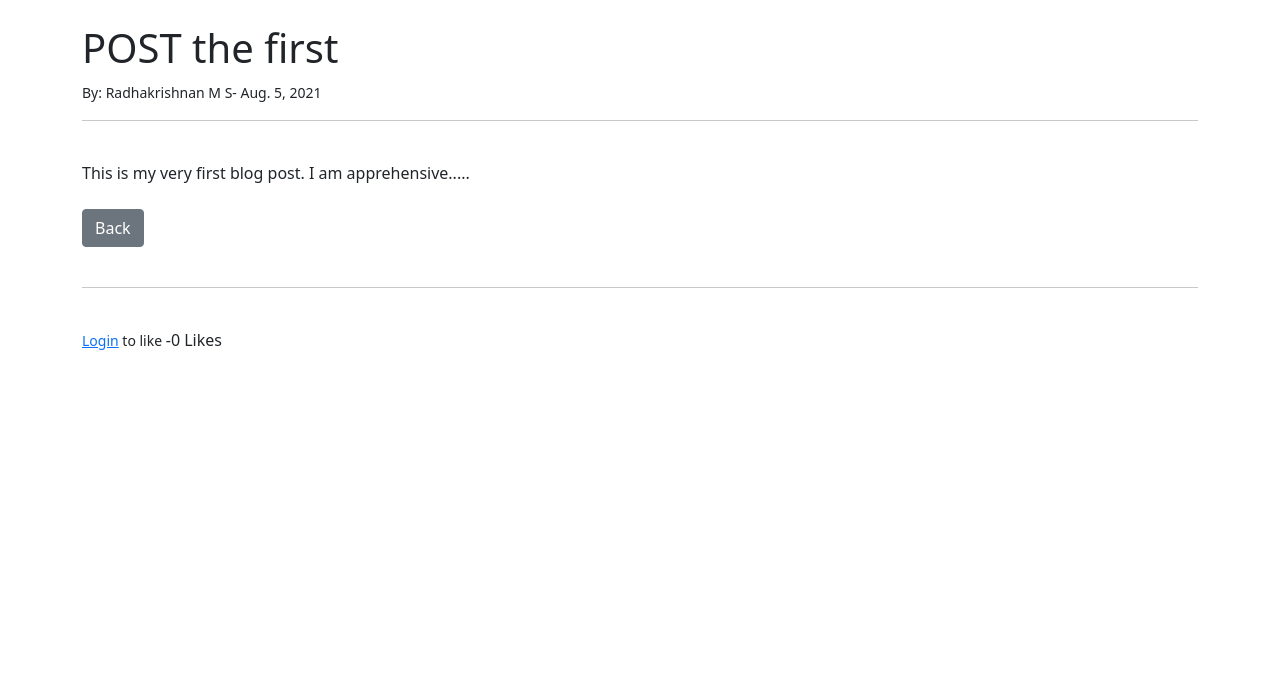
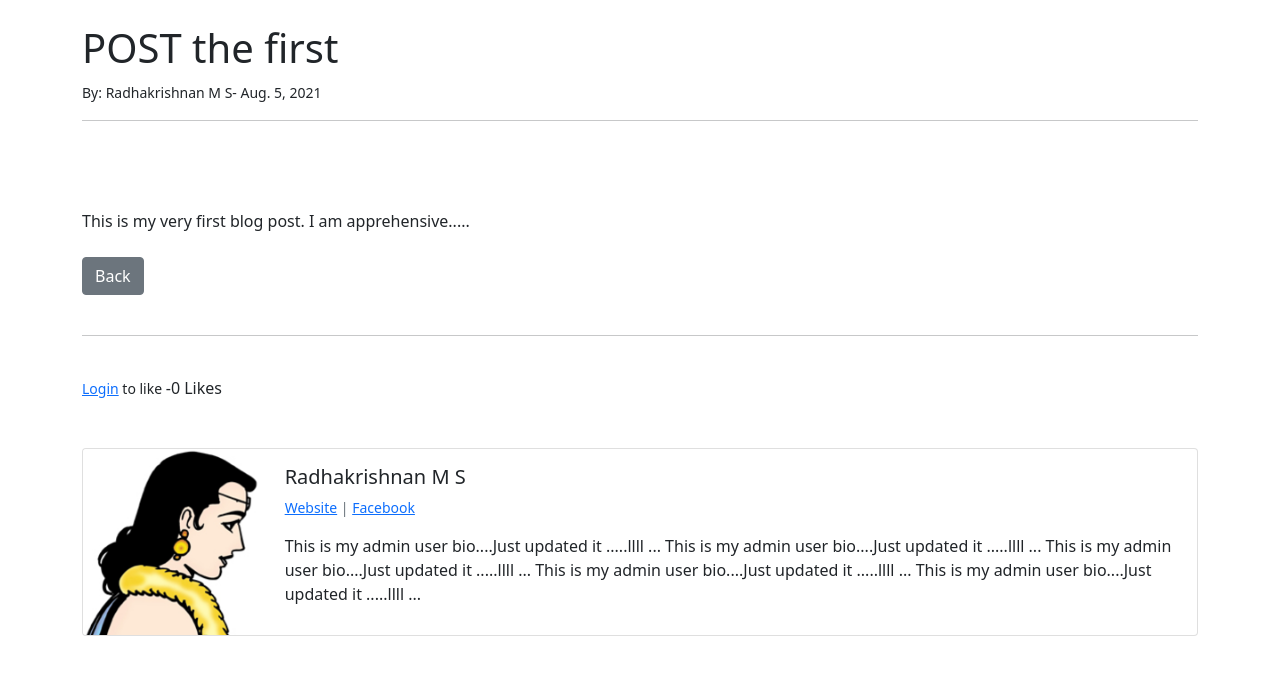
Before and after one commit to wayfrr/ElderGitSublimeDjangoBlog, a Django app: page /article/1 in a window 1280 px wide. Shown: the part 56-731 px from the top of the page. Run offline with Django 3.2, Linux system fonts and the light colour scheme; data comes from the database, SQL or seed files in the repository; both versions use the stored data as it was after the commit; some libraries are stand-ins or nearby versions.

Commit message:
Upto and including Video No.28

```diff
--- a/ablog/urls.py
+++ b/ablog/urls.py
@@ -16,9 +16,12 @@ Including another URLconf
 from django.contrib import admin
 from django.urls import path,include
 
+from django.conf import settings
+from django.conf.urls.static import static
+
 urlpatterns = [
     path('admin/', admin.site.urls),
     path('',include('theblog.urls')),
     path('members/',include('django.contrib.auth.urls')),
     path('members/', include('members.urls')),
-]
+]+ static(settings.MEDIA_URL, document_root=settings.MEDIA_ROOT)
--- a/members/templates/registration/edit_profile.html
+++ b/members/templates/registration/edit_profile.html
@@ -4,9 +4,11 @@
 
 
 
+<h1>Edit Profile.....</h1>
+<br/><br/>
 
+{{ user.profile.bio}}
 
-<h1>Edit Profile.....</h1>
 <br/><br/>
 
 <div class="mb-3">
--- a/theblog/admin.py
+++ b/theblog/admin.py
@@ -1,6 +1,7 @@
 from django.contrib import admin
-from .models import Post, Category
+from .models import Post, Category,Profile
 
 # Register your models here.
 admin.site.register(Post)
 admin.site.register(Category)
+admin.site.register(Profile)
--- a/theblog/forms.py
+++ b/theblog/forms.py
@@ -12,7 +12,7 @@ for item in choices:
 class PostForm(forms.ModelForm):
 	class Meta:
 		model = Post
-		fields = ('title', 'title_tag','author','category', 'body','snippet')
+		fields = ('title', 'title_tag','author','category', 'body','snippet','header_image')
 
 		widgets = {
 			'title':forms.TextInput(attrs={'class':'form-control'}),
--- a/theblog/models.py
+++ b/theblog/models.py
@@ -19,8 +19,25 @@ class Category(models.Model):
 		#return reverse('article-detail',args=(str(self.id)) )
 		return reverse('home')
 
+class Profile(models.Model):
+	user = models.OneToOneField(User,null=True,on_delete=models.CASCADE)
+	bio = models.TextField()
+	profile_pic = models.ImageField(null=True, blank=True,upload_to="images/profile/")
+	website_url = models.CharField(max_length=255, null=True, blank=True)
+	facebook_url = models.CharField(max_length=255, null=True, blank=True)
+	twitter_url = models.CharField(max_length=255, null=True, blank=True)
+	instagram_url = models.CharField(max_length=255, null=True, blank=True)
+	pinterest_url = models.CharField(max_length=255, null=True, blank=True)
+
+	def __str__(self):
+		return str(self.user)
+
+
+
+
 class Post(models.Model):
 	title = models.CharField(max_length=255)
+	header_image = models.ImageField(null=True, blank=True,upload_to="images/")
 	title_tag = models.CharField(max_length=255)
 	author = models.ForeignKey(User, on_delete=models.CASCADE)
 	body = RichTextField(blank=True, null=True)
--- a/theblog/templates/add_post.html
+++ b/theblog/templates/add_post.html
@@ -8,7 +8,7 @@
 	<br/><br/>
 
 	<div class="mb-3">
-		<form method = "POST">
+		<form method = "POST" enctype="multipart/form-data">
 			{% csrf_token %}
 			{{ form.media }}
 			{{ form.as_p }}
--- a/theblog/templates/article_details.html
+++ b/theblog/templates/article_details.html
@@ -23,6 +23,15 @@
 	</small><br/>
 	<hr>
 	<br/>
+
+
+	{% if post.header_image %}
+		<img src="{{ post.header_image.url}}">
+	{% endif %}
+
+
+	<br/><br/>
+
 	{{ post.body|safe }}
 
 	<br/><br/>
@@ -49,4 +58,53 @@
 
 	</form>
 
+<br/><br/>
+
+<div class="card mb-3" >
+  <div class="row g-0">
+    <div class="col-md-2">
+      <img src="{{ post.author.profile.profile_pic.url}}" class="img-fluid rounded-start"  >
+    </div>
+    <div class="col-md-10">
+      <div class="card-body">
+        <h5 class="card-title">
+        	{{ post.author.first_name }}
+			{{ post.author.last_name }}
+		</h5>
+		<p class="small text-muted">
+
+			{% if post.author.profile.website_url %}
+        		<a href="{{ post.author.profile.website_url}}">Website</a>
+        	{% endif %}
+
+        	{% if post.author.profile.facebook_url %}
+        		| <a href="{{ post.author.profile.facebook_url}}">Facebook</a>
+        	{% endif %}
+
+        	{% if post.author.profile.twitter_url %}
+        		| <a href="{{ post.author.profile.twitter_url}}">Twitter</a>
+        	{% endif %}
+
+        	{% if post.author.profile.instagram_url %}
+        		| <a href="{{ post.author.profile.instagram_url}}">Instagram</a>
+        	{% endif %}
+
+        	{% if post.author.profile.pinterest_url %}
+        		| <a href="{{ post.author.profile.pinterest_url}}">Pinterest</a>
+        	{% endif %}
+
+        </p>
+        <p class="card-text">
+        	{{ post.author.profile.bio}}
+        </p>
+
+
+      </div>
+    </div>
+  </div>
+</div>
+
+
+
+
 {% endblock %}
```
Also changed, not shown: ablog/settings.py (+12 -0 lines), db.sqlite3, media/images/CommunityHeader1-1024x150.jpg (added), media/images/profile/Groom.png (added), theblog/migrations/0008_auto_20210808_0855.py (added), theblog/migrations/0009_profile.py (added), theblog/migrations/0010_auto_20210808_2259.py (added).
